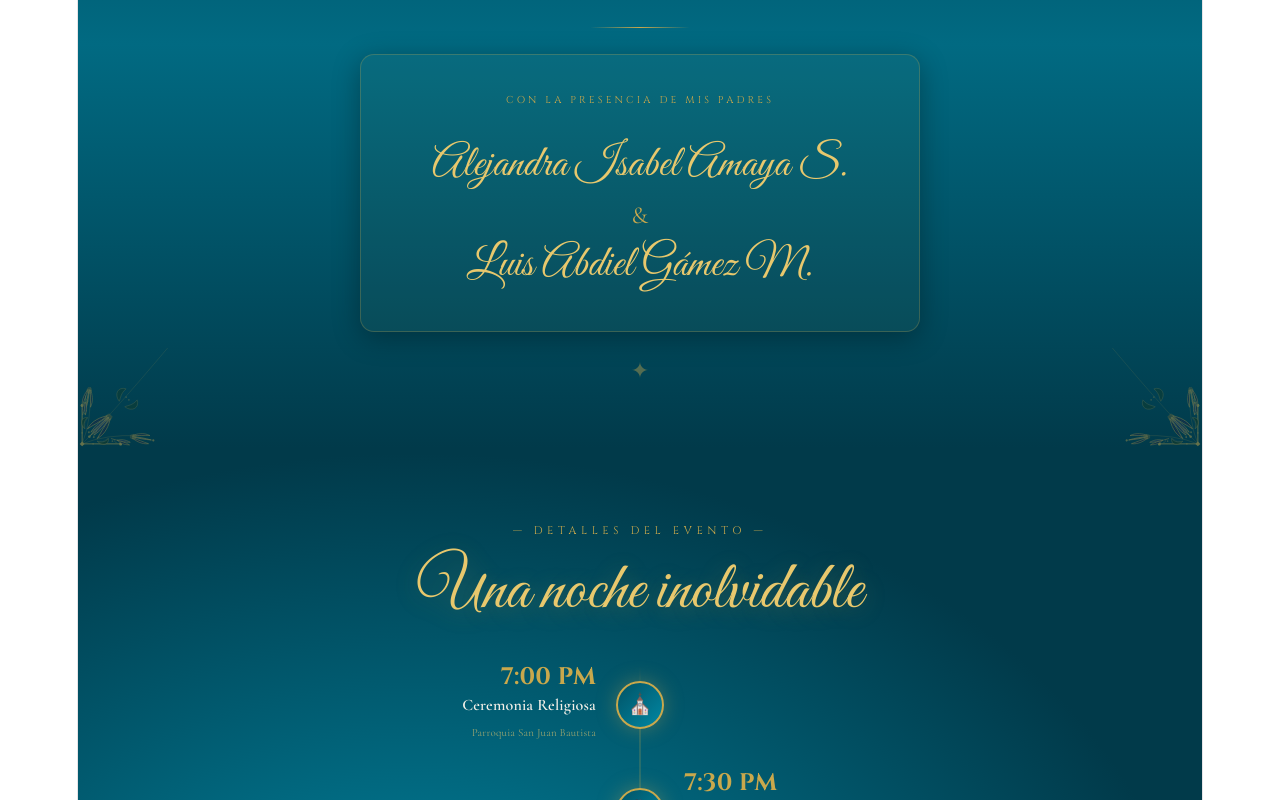
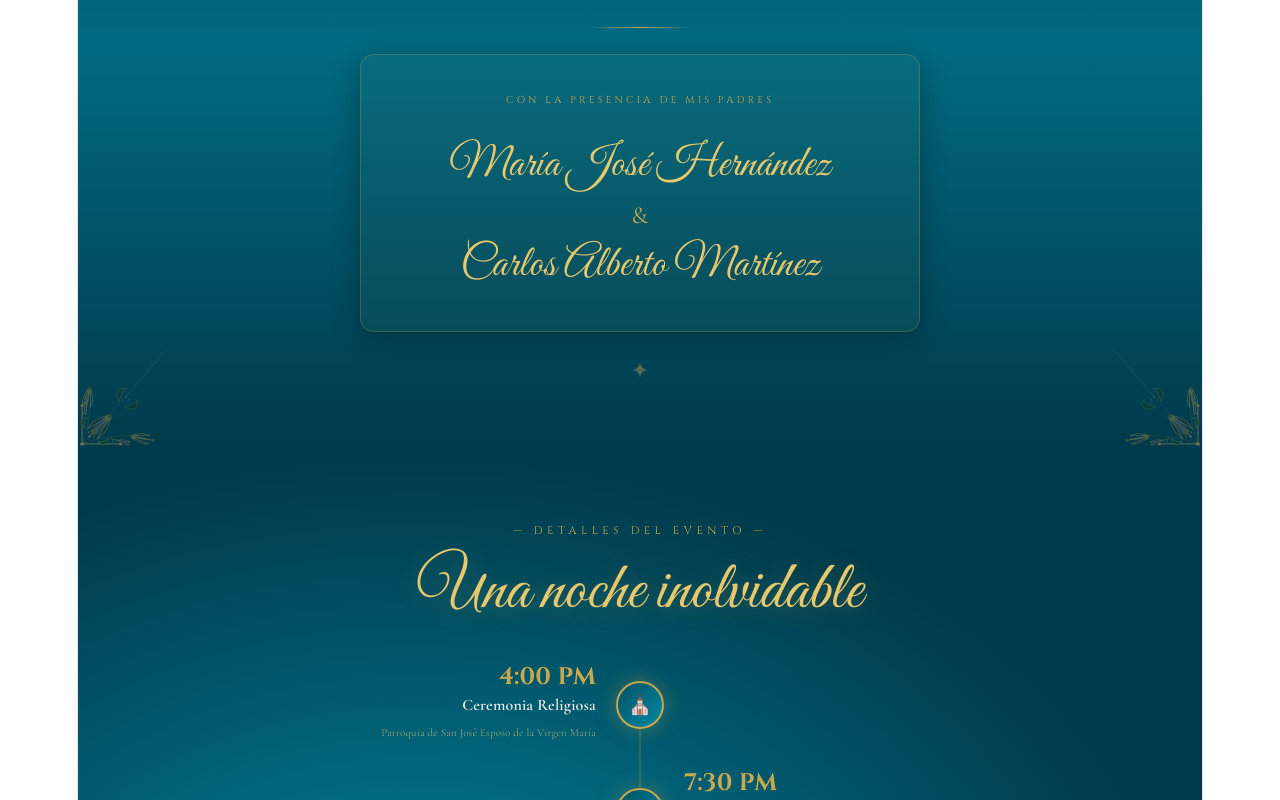
Before and after one commit to lagm26/abby-xv, a React (Vite) app: page / in a window 1280 px wide. Shown: the part 1160-1960 px from the top of the page. Built offline with nearby package versions, Linux system fonts and the light colour scheme.

Commit message:
Rediseño google maps

```diff
--- a/src/App.jsx
+++ b/src/App.jsx
@@ -382,8 +382,20 @@ export default function QuinceInvitation() {
   return (
     <div style={{ background: C.bg, color: C.white, fontFamily: "'Cormorant Garamond',serif", minHeight: "100vh", overflowX: "hidden" }}>
 
-      {/* 🎵 Reemplaza el src con el URL de tu canción favorita */}
-      <audio ref={audioRef} loop preload="none" src="https://www.bensound.com/bensound-music/bensound-romantic.mp3" />
+      {/* 🎵 CANCIÓN DE FONDO
+           Opciones para agregar "Best Day of My Life" de American Authors
+           (o cualquier canción de Taylor Swift):
+
+           OPCIÓN A — Sube tu MP3 al proyecto:
+           1. Copia tu archivo .mp3 a la carpeta /public de tu proyecto Vite
+           2. Cambia src por: src="/nombre-de-tu-cancion.mp3"
+
+           OPCIÓN B — Usa un link directo de internet (si tienes uno legal)
+           Cambia src por la URL directa del MP3
+      */}
+      <audio ref={audioRef} loop preload="none"
+        src="/best-day-of-my-life.mp3"
+      />
 
       <Sparkles />
 
@@ -474,9 +486,9 @@ export default function QuinceInvitation() {
           <Divider />
           <div className="hov" style={{ border: `1px solid rgba(201,168,76,.26)`, borderRadius: 14, padding: "32px 36px", background: `rgba(201,168,76,.04)`, boxShadow: "0 6px 28px rgba(0,0,0,.3)", width: "100%" }}>
             <p style={{ fontFamily: "'Cinzel',serif", fontSize: "clamp(8px,1.6vw,10px)", letterSpacing: ".32em", color: C.gold, marginBottom: 20 }}>CON LA PRESENCIA DE MIS PADRES</p>
-            <p style={{ fontFamily: "'Great Vibes',cursive", fontSize: "clamp(30px,7vw,44px)", color: C.goldLight, lineHeight: 1.5 }}>Alejandra Isabel Amaya S.</p>
+            <p style={{ fontFamily: "'Great Vibes',cursive", fontSize: "clamp(30px,7vw,44px)", color: C.goldLight, lineHeight: 1.5 }}>María José Hernández</p>
             <p style={{ color: C.gold, margin: "4px 0", fontSize: 24 }}>&</p>
-            <p style={{ fontFamily: "'Great Vibes',cursive", fontSize: "clamp(30px,7vw,44px)", color: C.goldLight, lineHeight: 1.5 }}>Luis Abdiel Gámez M.</p>
+            <p style={{ fontFamily: "'Great Vibes',cursive", fontSize: "clamp(30px,7vw,44px)", color: C.goldLight, lineHeight: 1.5 }}>Carlos Alberto Martínez</p>
           </div>
           <div style={{ color: C.gold, fontSize: 22, opacity: .42 }}>✦</div>
         </div>
@@ -496,7 +508,7 @@ export default function QuinceInvitation() {
             <div style={{ position: "absolute", left: "50%", top: 0, bottom: 0, width: 1, background: `linear-gradient(180deg, transparent, ${C.gold}, ${C.gold}, transparent)`, transform: "translateX(-50%)", opacity: .4 }}/>
 
             {[
-              { time: "7:00 PM", icon: "⛪", title: "Ceremonia Religiosa", desc: "Parroquia San Juan Bautista", side: "left" },
+              { time: "4:00 PM", icon: "⛪", title: "Ceremonia Religiosa", desc: "Parroquia de San José Esposo de la Virgen María", side: "left" },
               { time: "7:30 PM", icon: "🌹", title: "Recepción & Fiesta",  desc: "Salón La Galería Eventos",   side: "right" },
             ].map((ev, i) => (
               <div key={i} style={{ display: "flex", alignItems: "center", justifyContent: "center", gap: 0, marginBottom: i === 0 ? 24 : 0 }}>
@@ -565,10 +577,9 @@ export default function QuinceInvitation() {
           <div style={{ display: "grid", gridTemplateColumns: "repeat(auto-fit,minmax(260px,1fr))", gap: 14, marginBottom: 24 }}>
             {[
               {
-                icon: "⛪", tag: "CEREMONIA", name: "Parroquia San Juan Bautista",
+                icon: "⛪", tag: "CEREMONIA", name: "Parroquia de San José\nEsposo de la Virgen María",
                 addr: "Av. Principal #123, Colonia Centro",
-                // 👇 Reemplaza con el link real de Google Maps de tu iglesia
-                url: "https://maps.google.com/?q=Parroquia+San+Juan+Bautista+Monterrey",
+                url: "https://maps.google.com/?q=Parroquia+San+Jose+Esposo+Virgen+Maria+Monterrey",
                 color: C.navyLight,
               },
               {
```
Also changed, not shown: 1 other file (tests, documents, lock files or other folders).
